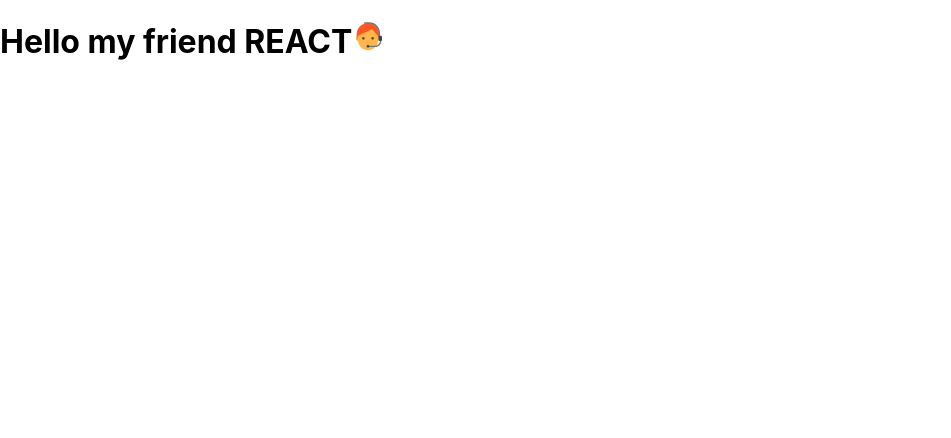
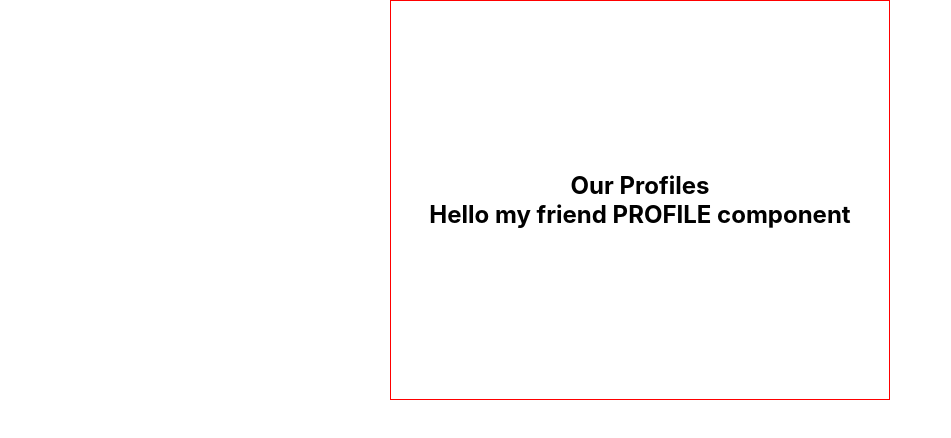
Before and after one commit to pacool84/Profile-Review, a React (Create React App) app: page / in a window 1280 px wide. Shown: the top 438 px of the page, without its empty margins (0-951 px from the left). Built offline with nearby package versions, Linux system fonts and the light colour scheme.

Commit message:
[ADD] Basic structure to the App and create de Profile component

```diff
--- a/src/App.css
+++ b/src/App.css
@@ -1,38 +1,16 @@
-.App {
-  text-align: center;
+* {
+  padding: 0;
+  margin: 0;
+  box-sizing: border-box;
 }
 
-.App-logo {
-  height: 40vmin;
-  pointer-events: none;
-}
-
-@media (prefers-reduced-motion: no-preference) {
-  .App-logo {
-    animation: App-logo-spin infinite 20s linear;
-  }
-}
-
-.App-header {
-  background-color: #282c34;
-  min-height: 100vh;
+.container {
+  border: 1px red solid;
   display: flex;
   flex-direction: column;
+  justify-content: center;
   align-items: center;
-  justify-content: center;
-  font-size: calc(10px + 2vmin);
-  color: white;
+  width: 500px;
+  height: 400px;
+  margin: 0 auto;
 }
-
-.App-link {
-  color: #61dafb;
-}
-
-@keyframes App-logo-spin {
-  from {
-    transform: rotate(0deg);
-  }
-  to {
-    transform: rotate(360deg);
-  }
-}
--- a/src/App.js
+++ b/src/App.js
@@ -1,13 +1,17 @@
 import React from "react";
 import "./App.css";
-import { FcAssistant } from "react-icons/fc";
+import Profile from "./Profile";
 
 function App() {
   return (
-    <h1>
-      Hello my friend REACT
-      <FcAssistant />
-    </h1>
+    <main>
+      <section className='container'>
+        <div className='container-title'>
+          <h2>Our Profiles</h2>
+        </div>
+        <Profile />
+      </section>
+    </main>
   );
 }
 
--- /dev/null
+++ b/src/Profile.js
@@ -0,0 +1,7 @@
+import React from "react";
+
+const Profile = () => {
+  return <h2>Hello my friend PROFILE component</h2>;
+};
+
+export default Profile;
```
